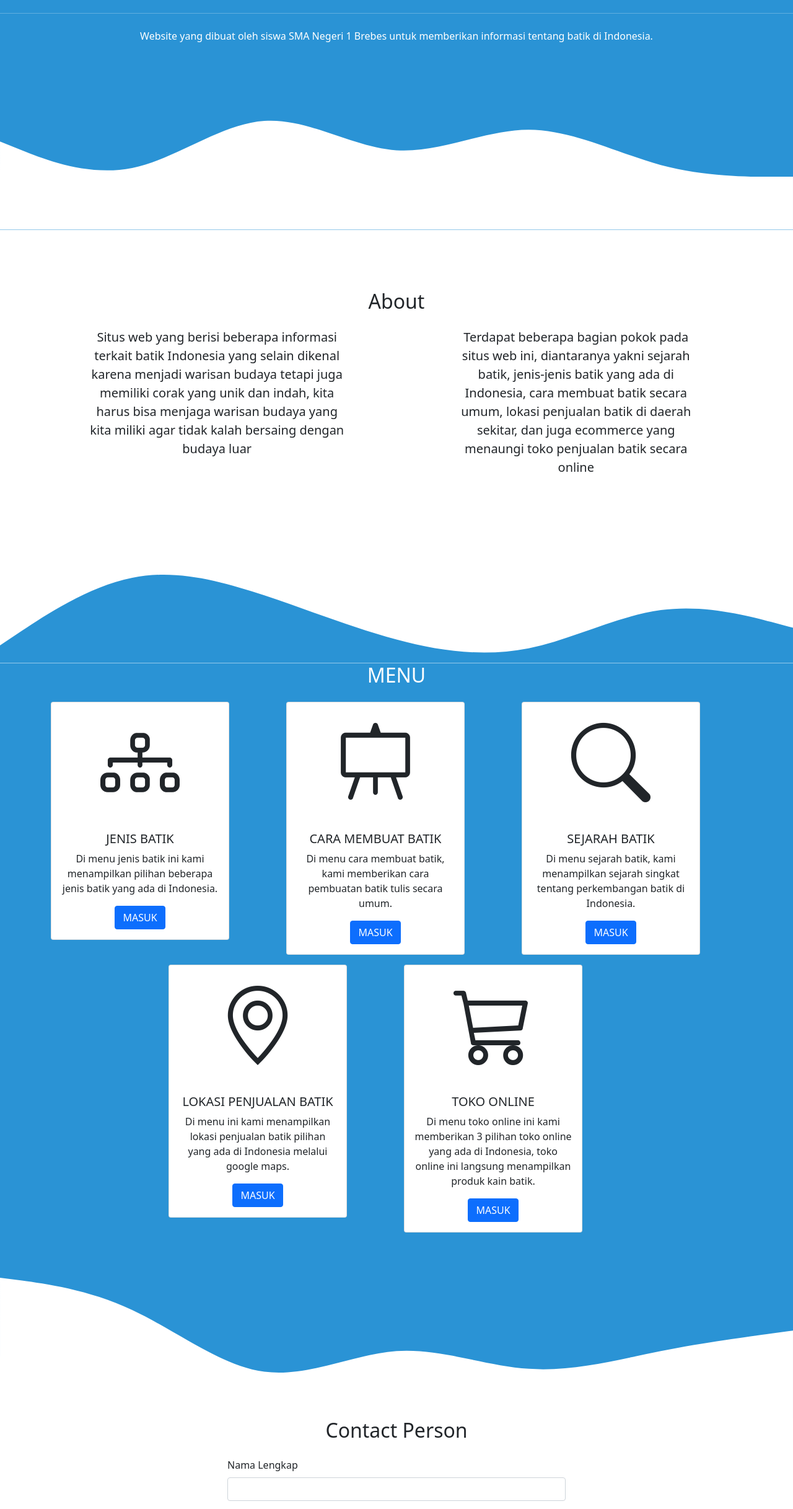
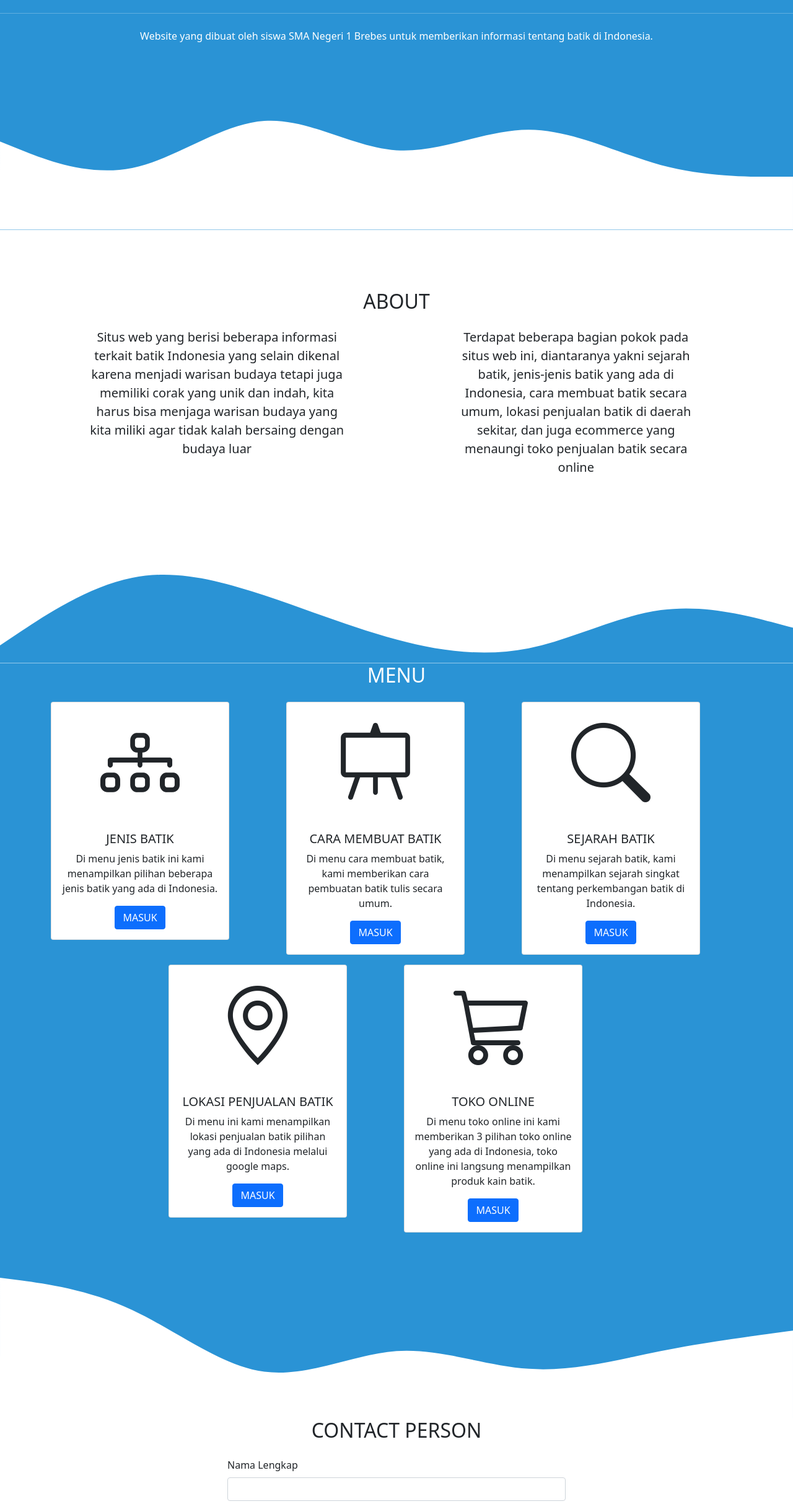
Before and after one commit to fnf-1/BatikNusantara.github.io, a plain HTML site: page index.html in a window 1280 px wide. Shown: the part 353-2787 px from the top of the page at 62% size. Drawn offline with nearby package versions, Linux system fonts and the light colour scheme.

Commit message:
second commit

```diff
--- a/index.html
+++ b/index.html
@@ -67,7 +67,7 @@
       <div class="countainer">
         <div class="row text-center mb-3">
           <div class="col">
-            <h2>About</h2>
+            <h2>ABOUT</h2>
           </div>
         </div>
         </div>
@@ -178,7 +178,7 @@
       <div class="container">
           <div class="row text-center mb-3">
               <div class="col">
-                  <h2>Contact Person</h2>
+                  <h2>CONTACT PERSON</h2>
               </div>
           </div>
           <div class="row justify-content-center">
```
